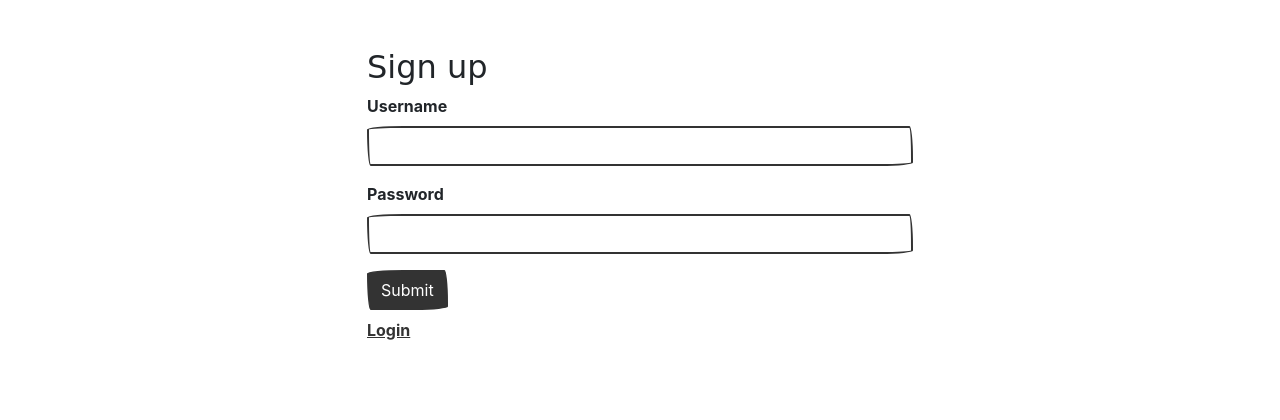
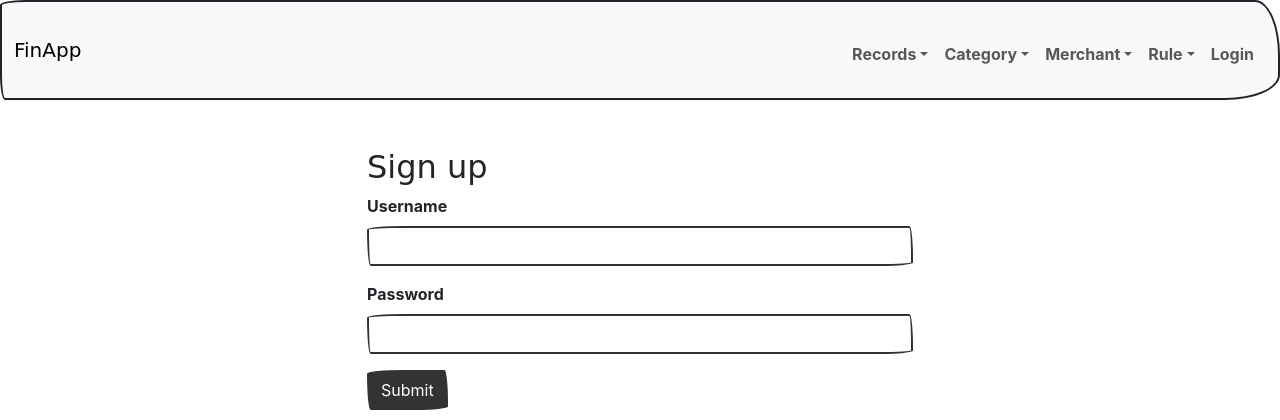
Before and after one commit to nikhilcrao/silver-garbanzo, a Flask app: page /auth/register in a window 1280 px wide. Shown: the top 420 px of the page. Run offline with Flask 3, Linux system fonts and the light colour scheme; some libraries are stand-ins or nearby versions; some web fonts are replaced.

Commit message:
Add an apply rule.

```diff
--- a/finapp/forms.py
+++ b/finapp/forms.py
@@ -59,6 +59,10 @@ class RuleDeleteForm(FlaskForm):
   submit = SubmitField('Submit')
 
 
+class RuleApplyForm(FlaskForm):
+  submit = SubmitField('Submit')
+
+
 class RecordAddEditForm(FlaskForm):
   id = IntegerField(label='', validators=[Optional()], widget=HiddenInput())
   hash = HiddenField(validators=[Optional()])
--- a/finapp/record.py
+++ b/finapp/record.py
@@ -44,6 +44,8 @@ def index():
   records = db.session.query(Record).filter_by(user_id=current_user.id).order_by('id')
   args = {}
 
+  search_form = RecordSearchForm()
+
   if 'sort_by' in request.args:
     args['sort_by'] = request.args.get('sort_by')
     for clause in args['sort_by'].split(','):
@@ -62,7 +64,6 @@ def index():
         date_to = datetime.datetime.strptime(request.args.get('date_to'), '%Y-%m-%d')
         records = records.filter(Record.date <= date_to)
 
-  search_form = RecordSearchForm()
   if 'search' in request.args:
     args['search'] = request.args.get('search')
     search_form.search.data = args['search']
--- a/finapp/templates/base.html
+++ b/finapp/templates/base.html
@@ -1,4 +1,6 @@
-{% import "bootstrap5/utils.html" as utils %}
+
+{% from "bootstrap5/utils.html" import render_messages %}
+
 
 <!DOCTYPE html>
 <html lang="en">
@@ -17,8 +19,82 @@
     {% endblock %}
   </head>
   <body>
+    {% block navbar %}
+    <nav class="navbar navbar-expand-lg bg-body-tertiary">
+      <div class="container-fluid">
+        <a class="navbar-brand" href="#">FinApp</a>
+        <button class="navbar-toggler" type="button" data-bs-toggle="collapse" data-bs-target="#navbarSupportedContent" aria-controls="navbarSupportedContent" aria-expanded="false" aria-label="Toggle navigation">
+          <span class="navbar-toggler-icon"></span>
+        </button>
+      </div>
+
+      <div class="collapse navbar-collapse" id="navbarSupportedContent">
+        <ul class="navbar-nav me-auto m-2 p-3 mb-lg-0">
+          <li class="nav-item dropdown">
+            <a class="nav-link dropdown-toggle" href="#" role="button" data-bs-toggle="dropdown" aria-expanded="false">Records</a>
+            <ul class="dropdown-menu">
+              <li><a class="dropdown-item"
+                     href="{{ url_for('record.index') }}">List Records</a>
+              </li>
+              <li><a class="dropdown-item"
+                     href="{{ url_for('record.upload') }}">Upload</a>
+              </li>
+            </ul>
+          </li>
+
+          <li class="nav-item dropdown">
+            <a class="nav-link dropdown-toggle" href="#" role="button" data-bs-toggle="dropdown" aria-expanded="false">Category</a>
+            <ul class="dropdown-menu">
+              <li><a class="dropdown-item"
+                     href="{{ url_for('category.index') }}">List Categories</a>
+              </li>
+              <li><a class="dropdown-item"
+                     href="{{ url_for('category.add') }}">Add Category</a>
+              </li>
+            </ul>
+          </li>
+
+          <li class="nav-item dropdown">
+            <a class="nav-link dropdown-toggle" href="#" role="button" data-bs-toggle="dropdown" aria-expanded="false">Merchant</a>
+            <ul class="dropdown-menu">
+              <li><a class="dropdown-item"
+                     href="{{ url_for('merchant.index') }}">List Merchants</a>
+              </li>
+              <li><a class="dropdown-item"
+                     href="{{ url_for('merchant.add') }}">Add Merchant</a>
+              </li>
+            </ul>
+          </li>
+
+          <li class="nav-item dropdown">
+            <a class="nav-link dropdown-toggle" href="#" role="button" data-bs-toggle="dropdown" aria-expanded="false">Rule</a>
+            <ul class="dropdown-menu">
+              <li><a class="dropdown-item"
+                     href="{{ url_for('rule.index') }}">List Rules</a>
+              </li>
+              <li><a class="dropdown-item"
+                     href="{{ url_for('rule.add') }}">Add Rule</a>
+              </li>
+              <li><a class="dropdown-item"
+                     href="{{ url_for('rule.apply') }}">Apply Rules</a>
+              </li>
+            </ul>
+          </li>
+
+          <li class="nav-item">
+            {% if current_user.is_authenticated %}
+            <a class="nav-link" href="{{ url_for('auth.logout') }}">Logout</a>
+            {% else %}
+            <a class="nav-link" href="{{ url_for('auth.login') }}">Login</a>
+            {% endif %}
+          </li>
+        </ul>
+      </div>
+    </nav>
+    {% endblock %}
+
     {% block alerts %}
-    {{ utils.render_messages(dismissible=True) }}
+    {{ render_messages(dismissible=True) }}
     {% endblock %}
 
     {% block content %}{% endblock %}
```
Also changed, not shown: finapp/rule.py (+27 -2 lines), finapp/templates/rule/apply.html (added, +23 -0 lines).
